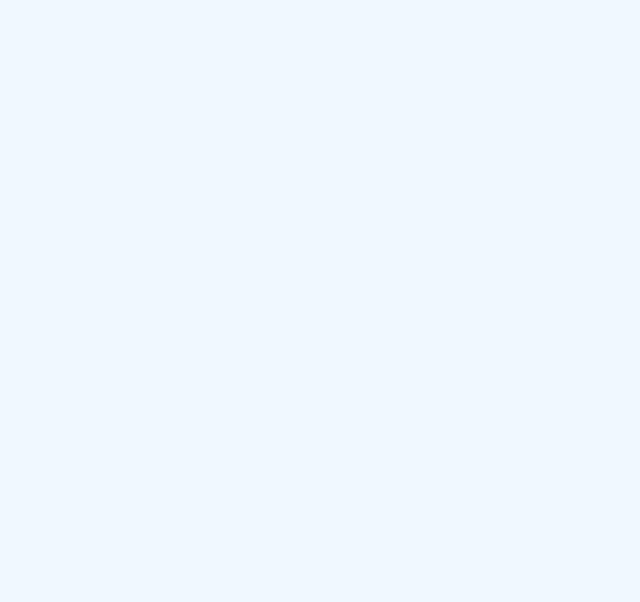
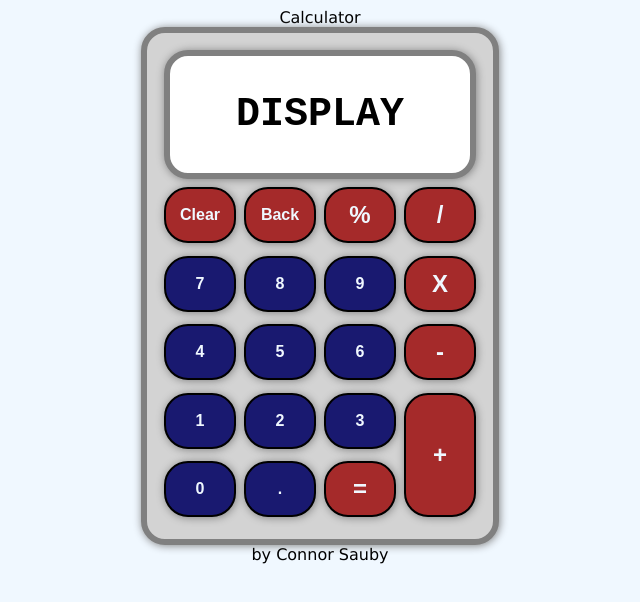
Before and after one commit to conman526/calculator, a plain HTML site: page index.html in a window 1280 px wide. Shown: the whole page, without its empty margins (320-960 px from the left). Drawn offline with Linux system fonts and the light colour scheme.

Commit message:
Barebones calculator created in CSS.

```diff
--- a/index.html
+++ b/index.html
@@ -9,33 +9,34 @@
 
 </head>
 <body>
-    <header></header>
+    <header>Calculator</header>
     <section>
-        <div id="case"></div>
-        <div id="display"></div>
+        <div id="case">
+            <div id="display">DISPLAY</div>
+        </div>
         <div id="keys">
-            <div id="clear"></div>
-            <div id="backspace"></div>
-            <div id="TBD"></div>
-            <div id="divide"></div>
-            <div id="7" class="number"></div>
-            <div id="8" class="number"></div>
-            <div id="9" class="number"></div>
-            <div id="multiply"></div>
-            <div id="4" class="number"></div>
-            <div id="5" class="number"></div>
-            <div id="6" class="number"></div>
-            <div id="subtract"></div>
-            <div id="1" class="number"></div>
-            <div id="2" class="number"></div>
-            <div id="3" class="number"></div>
-            <div id="add"></div>
-            <div id="decimal"></div>
-            <div id="0" class="number"></div>
-            <div id="equals"></div>
+            <button class="key operator" id="clear">Clear</button>
+            <button class="key operator" id="backspace">Back</button>
+            <button class="key operator special" id="percent">%</button>
+            <button class="key operator special" id="divide">/</button>
+            <button class="key" id="seven" class="number">7</button>
+            <button class="key" id="eight" class="number">8</button>
+            <button class="key" id="nine" class="number">9</button>
+            <button class="key operator special" id="multiply">X</button>
+            <button class="key" id="four" class="number">4</button>
+            <button class="key" id="five" class="number">5</button>
+            <button class="key" id="six" class="number">6</button>
+            <button class="key operator special" id="subtract">-</button>
+            <button class="key" id="one" class="number">1</button>
+            <button class="key" id="two" class="number">2</button>
+            <button class="key" id="three" class="number">3</button>
+            <button class="key operator special" id="add">+</button>
+            <button class="key" id="decimal special">.</button>
+            <button class="key" id="zero" class="number">0</button>
+            <button class="key operator special" id="equals">=</button>
         </div>
     </section>
-    <footer></footer>
+    <footer>by Connor Sauby</footer>
     <script src="script.js"></script>
 </body>
 </html>
--- a/style.css
+++ b/style.css
@@ -1,3 +1,140 @@
 body {
     background-color: aliceblue;
+    display: flex;
+    flex-direction: column;
+    font-family: 'Lucida Sans', 'Lucida Sans Regular',
+    'Lucida Grande', 'Lucida Sans Unicode', 'Geneva', Verdana, sans-serif;
+    align-items: center;
+    justify-content: center;
 }
+
+section {
+    background-color: lightgray;
+    display: grid;
+    grid-template-columns: 1fr;
+    grid-template-rows: 2fr 5fr;
+    grid-template-areas:
+        "case"
+        "keys";
+    height: 60vh;
+    width: 40vh;
+    padding: 1vw;
+    box-shadow: .1vh .1vh 1vh gray;
+    border: .8vh solid gray;
+    border-radius: 3vh;
+}
+
+#case {
+    background-color: white;
+    margin: .5vh;
+    display: flex;
+    align-items: center;
+    justify-content: center;
+    padding: 2vh;
+    font-family: monospace;
+    font-size: 5vh;
+    font-weight: 700;
+    border-radius: 3vh;
+    border: .8vh solid gray;
+    box-shadow: .1vh .1vh 1vh gray;
+}
+#display {
+    background-color: white;
+}
+#keys {
+    display: grid;
+    grid-template-columns: 1fr 1fr 1fr 1fr;
+    grid-template-rows: 1fr 1fr 1fr 1fr 1fr;
+    grid-template-areas:
+        "clear backspace percent divide"
+        "seven eight nine multiply"
+        "four five six subtract"
+        "one two three add"
+        "zero decimal equals add";
+}
+
+.key {
+    background-color: midnightblue;
+    color: aliceblue;
+    display: flex;
+    align-items: center;
+    justify-content: center;
+    font-weight: 800;
+    font-size: 2vh;
+    margin: 0.5vh;
+    height: 7vh;
+    width: 9vh;
+    border: .3vh solid black;
+    border-radius: 3vh;
+    box-shadow: .1vh .1vh 1vh gray;
+}
+
+#keys .operator {
+    background-color: brown;
+}
+
+.special {
+    font-size: 3vh;
+}
+#clear {
+    grid-area: clear;
+}
+#backspace {
+    grid-area: backspace;
+}
+#percent {
+    grid-area: percent;
+}
+#divide {
+    grid-area: divide;
+}
+
+#seven {
+    grid-area: seven;
+}
+#eight {
+    grid-area: eight;
+}
+#nine {
+    grid-area: nine;
+}
+#multiply {
+    grid-area: multiply;
+}
+
+#four {
+    grid-area: four;
+}
+#five {
+    grid-area: five;
+}
+#six {
+    grid-area: six;
+}
+#subtract {
+    grid-area: subtract;
+}
+
+#one {
+    grid-area: one;
+}
+#two {
+    grid-area: two;
+}
+#three {
+    grid-area: three;
+}
+#add {
+    grid-area: add;
+    height: 15.6vh;
+}
+
+#decimal {
+    grid-area: decimal;
+}
+#zero {
+    grid-area: zero;
+}
+#equals {
+    grid-area: equals;
+}
```
Also changed, not shown: script.js (+15 -0 lines).
